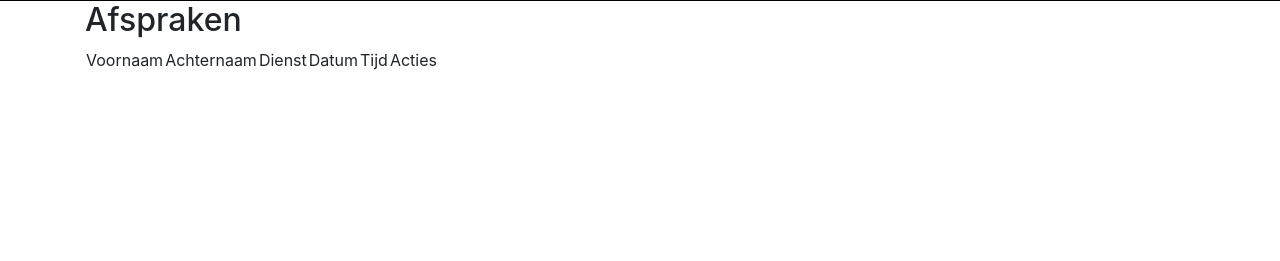
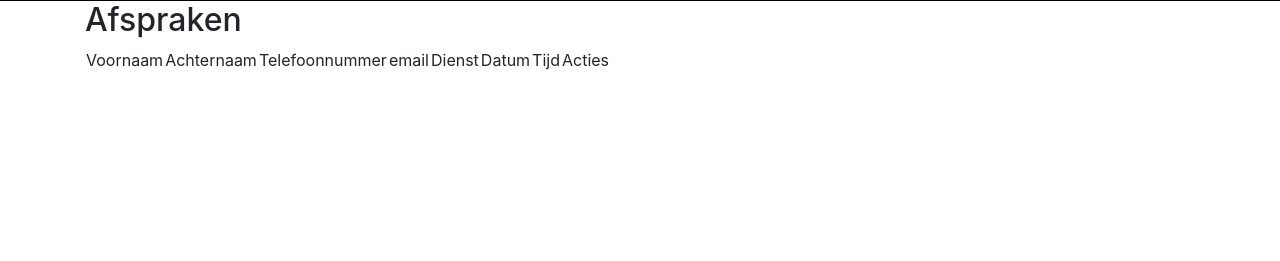
Before and after one commit to Thijmen-Scherders/DentaCloud, a PHP site: page / in a window 1280 px wide. Shown: the part 79-340 px from the top of the page. Run offline with PHP 8.4, Linux system fonts and the light colour scheme; data that the repository does not hold is empty.

Commit message:
index.php aangevuld wat je kan zien

```diff
--- a/index.php
+++ b/index.php
@@ -5,7 +5,7 @@
 
     <?php
     require_once('header.php');
-    $query = "SELECT appointments.*, users.firstName, users.lastName, services.name
+    $query = "SELECT appointments.*, users.firstName, users.lastName, users.phoneNumber, users.email, services.name
           FROM appointments
           INNER JOIN users ON appointments.userId = users.Id
           INNER JOIN services ON appointments.serviceId = services.Id";
@@ -35,6 +35,8 @@
                         <tr>
                             <td>Voornaam</td>
                             <td>Achternaam</td>
+                            <td>Telefoonnummer</td>
+                            <td>email</td>
                             <td>Dienst</td>
                             <td>Datum</td>
                             <td>Tijd</td>
@@ -46,6 +48,8 @@
                             <tr>
                                 <td><?php echo $appointment['firstName'] ?></td>
                                 <td><?php echo $appointment['lastName'] ?></td>
+                                <td><?php echo $appointment['phoneNumber'] ?></td>
+                                <td><?php echo $appointment['email'] ?></td>
                                 <td><?php echo $appointment['name'] ?></td>
                                 <td><?php echo $appointment['date'] ?></td>
                                 <td><?php echo $appointment['time'] ?></td>
```
